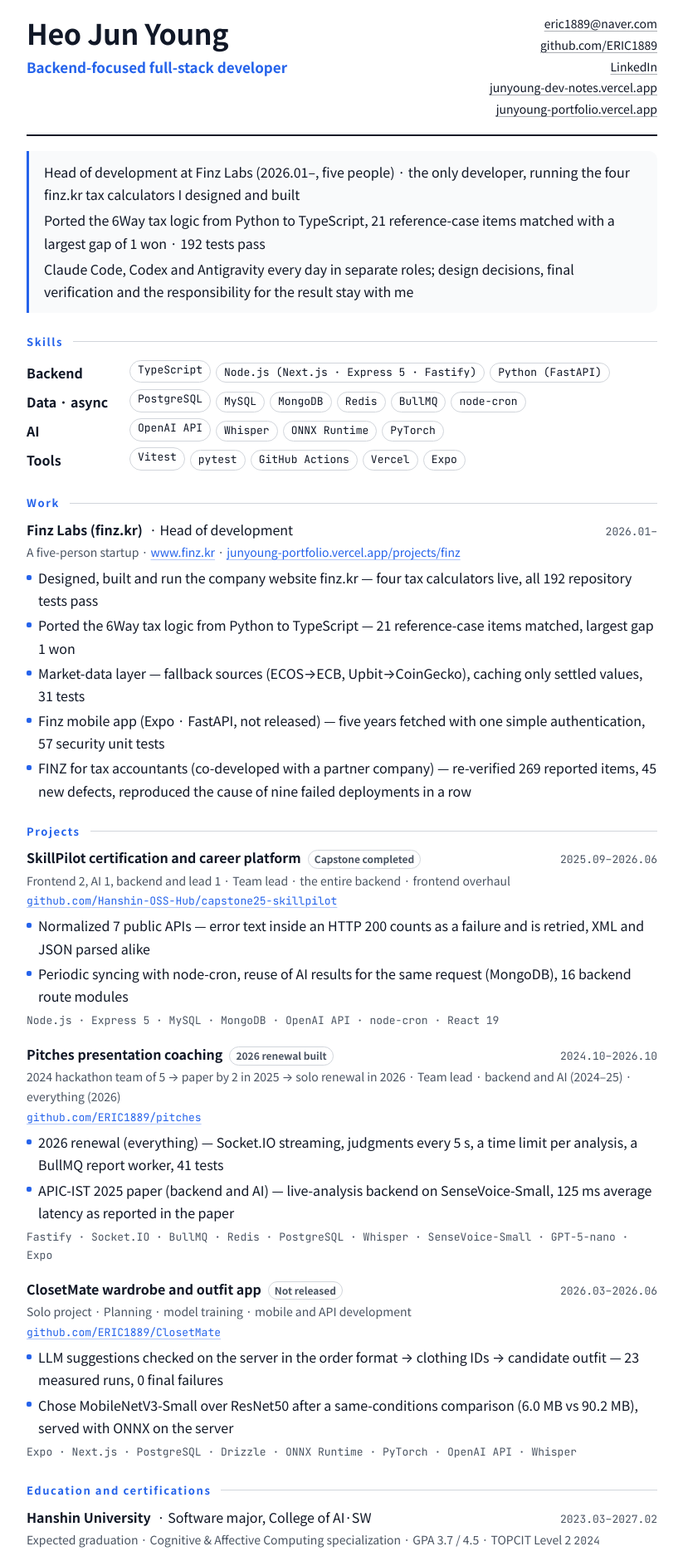
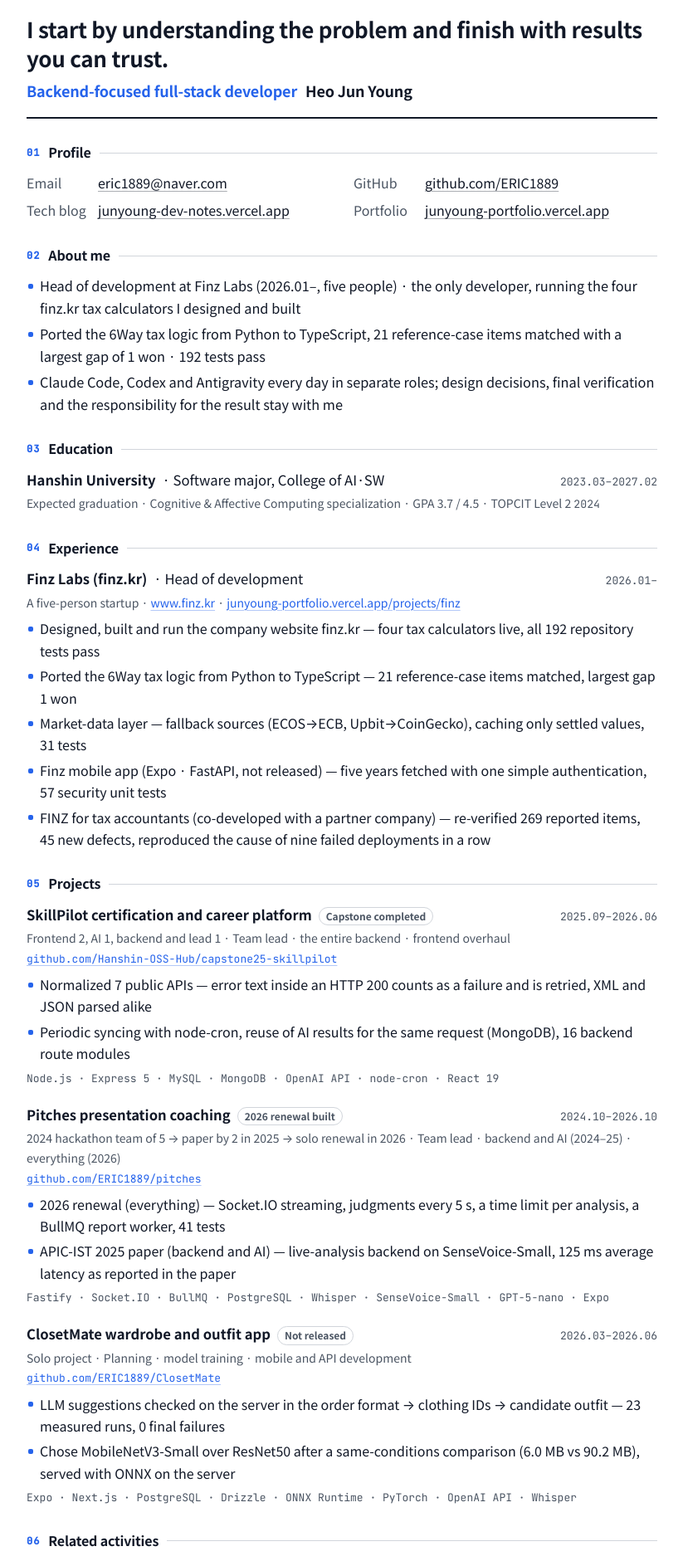
Before and after one commit to ERIC1889/portfolio, a Next.js app: page /resume in a window 1280 px wide. Shown: the part 160-2041 px from the top of the page at 83% size, without its empty margins (228-1051 px from the left). Built offline with nearby package versions, Linux system fonts and the light colour scheme.

Commit message:
resume: ten-step order (제목 · 직무명 · 인적 사항 · 자기 소개 · 학력 및 교육 사항 · 경력 · 프로젝트 · 직무 관련 활동 · 기타 경력 및 경험 · 스킬) with numbered sections, a profile table, larger type and line height; PDF reprinted (2 pages)

```diff
--- a/src/app/globals.css
+++ b/src/app/globals.css
@@ -1259,97 +1259,116 @@ a:hover {
 .resume-actions {
   margin-bottom: 24px;
 }
+.resume .wrap {
+  counter-reset: resume;
+}
 .resume-head {
-  display: grid;
-  grid-template-columns: minmax(0, 1fr) auto;
-  gap: 12px 32px;
-  align-items: start;
-  padding-bottom: 18px;
+  padding-bottom: 20px;
   border-bottom: 2px solid var(--text);
 }
-.resume-head h1 {
-  font-size: 34px;
+.resume-title {
+  font-size: 26px;
   font-weight: 800;
+  line-height: 1.35;
   letter-spacing: -0.01em;
+  word-break: keep-all;
 }
 .resume-role {
-  margin-top: 4px;
-  font-size: 17px;
+  margin-top: 10px;
+  font-size: 18px;
   font-weight: 600;
   color: var(--accent);
 }
-.resume-service {
-  margin-top: 8px;
-  font-size: 14px;
-  color: var(--text-2);
-}
-.resume-contacts {
-  display: grid;
-  gap: 2px;
-  justify-items: end;
-  margin: 0;
-  font-size: 14px;
-  text-align: right;
-}
-.resume-contacts a {
+.resume-name {
+  margin-left: 6px;
   color: var(--text);
 }
-.resume-summary {
-  display: grid;
-  gap: 4px;
-  margin-top: 18px;
-  padding: 12px 16px 12px 18px;
-  border-left: 3px solid var(--accent);
-  border-radius: 0 10px 10px 0;
-  background: var(--bg-subtle);
-  list-style: none;
-}
 .resume-part {
-  margin-top: 26px;
-}
-.resume-part h2 {
+  counter-increment: resume;
+  margin-top: 30px;
+}
+.resume-part > h2 {
   display: flex;
   align-items: center;
-  gap: 12px;
-  margin-bottom: 10px;
-  font-size: 13px;
+  gap: 10px;
+  margin-bottom: 12px;
+  font-size: 16px;
   font-weight: 700;
-  letter-spacing: 0.12em;
+}
+.resume-part > h2::before {
+  content: counter(resume, decimal-leading-zero);
+  font-family: var(--font-mono, ui-monospace, monospace);
+  font-size: 12px;
+  font-weight: 600;
+  letter-spacing: 0.08em;
   color: var(--accent);
 }
-.resume-part h2::after {
+.resume-part > h2::after {
   content: '';
   flex: 1;
   height: 1px;
   background: var(--border-strong);
 }
+.resume-group + .resume-group {
+  margin-top: 14px;
+}
+.resume-group h3 {
+  margin-bottom: 4px;
+  font-size: 13px;
+  font-weight: 700;
+  letter-spacing: 0.04em;
+  color: var(--text-2);
+}
 .resume-part ul:not(.resume-chips) {
   list-style: none;
   padding-left: 0;
 }
 .resume-part ul:not(.resume-chips) > li {
   position: relative;
-  padding-left: 14px;
+  padding-left: 16px;
+  line-height: 1.65;
 }
 .resume-part ul:not(.resume-chips) > li::before {
   content: '';
   position: absolute;
-  left: 0;
-  top: 0.62em;
+  left: 2px;
+  top: 0.68em;
   width: 6px;
   height: 6px;
   border-radius: 2px;
   background: var(--accent);
 }
 .resume-part li + li {
-  margin-top: 3px;
+  margin-top: 4px;
+}
+.resume-facts {
+  display: grid;
+  grid-template-columns: repeat(2, minmax(0, 1fr));
+  gap: 6px 28px;
+}
+.resume-facts > div {
+  display: grid;
+  grid-template-columns: 76px minmax(0, 1fr);
+  gap: 10px;
+}
+.resume-facts > .is-wide {
+  grid-column: 1 / -1;
+}
+.resume-facts dt {
+  color: var(--text-2);
+}
+.resume-facts a {
+  color: var(--text);
+}
+.resume-summary > li {
+  font-size: 1.02em;
 }
 .resume-skills > div {
   display: grid;
   grid-template-columns: 112px minmax(0, 1fr);
   gap: 12px;
   align-items: start;
-  padding: 3px 0;
+  padding: 4px 0;
 }
 .resume-skills dt {
   padding-top: 2px;
@@ -1363,21 +1382,22 @@ a:hover {
   padding: 0;
 }
 .resume-chips > li {
-  padding: 1px 9px;
+  padding: 1px 10px;
   border: 1px solid var(--border-strong);
   border-radius: 999px;
   font-family: var(--font-mono, ui-monospace, monospace);
   font-size: 13px;
-  line-height: 1.6;
+  line-height: 1.7;
 }
 .resume-item + .resume-item {
-  margin-top: 16px;
+  margin-top: 18px;
 }
 .resume-item-head {
   display: flex;
   justify-content: space-between;
   gap: 12px;
   align-items: baseline;
+  font-size: 1.04em;
 }
 .resume-item-title {
   display: inline-flex;
@@ -1392,7 +1412,7 @@ a:hover {
   font-size: 13px;
 }
 .resume-status {
-  padding: 0 7px;
+  padding: 0 8px;
   border: 1px solid var(--border-strong);
   border-radius: 999px;
   font-size: 12px;
@@ -1400,22 +1420,19 @@ a:hover {
   color: var(--text-2);
 }
 .resume-meta {
-  margin-top: 2px;
+  margin-top: 3px;
   font-size: 14px;
-}
-.resume-item ul {
-  margin-top: 5px;
-}
-.resume-item-summary {
-  margin-top: 6px;
 }
 .resume-links {
   margin-top: 2px;
   font-size: 13px;
   color: var(--text-2);
 }
+.resume-item ul {
+  margin-top: 6px;
+}
 .resume-stack {
-  margin-top: 5px;
+  margin-top: 6px;
   font-size: 13px;
   color: var(--text-2);
 }
@@ -1681,12 +1698,8 @@ a:hover {
     grid-template-columns: minmax(0, 1fr);
     gap: 4px;
   }
-  .resume-head {
+  .resume-facts {
     grid-template-columns: minmax(0, 1fr);
-  }
-  .resume-contacts {
-    justify-items: start;
-    text-align: left;
   }
   .resume-item-head,
   .resume-rows > li {
@@ -1720,8 +1733,8 @@ a:hover {
     margin: 12mm 14mm;
   }
   body {
-    font-size: 9.6pt;
-    line-height: 1.45;
+    font-size: 10.2pt;
+    line-height: 1.5;
   }
   .site-header,
   .site-footer,
@@ -1742,45 +1755,53 @@ a:hover {
     text-decoration: none;
   }
   .resume-head {
-    gap: 6pt 18pt;
-    padding-bottom: 8pt;
-  }
-  .resume-head h1 {
-    font-size: 21pt;
+    padding-bottom: 9pt;
+  }
+  .resume-title {
+    font-size: 15.5pt;
   }
   .resume-role {
-    margin-top: 1pt;
-    font-size: 11.5pt;
-  }
-  .resume-service {
-    margin-top: 4pt;
-    font-size: 9.2pt;
-  }
-  .resume-contacts {
-    font-size: 9.2pt;
-    gap: 0;
-  }
-  .resume-summary {
-    margin-top: 9pt;
-    padding: 6pt 10pt 6pt 11pt;
-    gap: 1pt;
-    background: #f3f6fb;
+    margin-top: 5pt;
+    font-size: 12pt;
   }
   .resume-part {
-    margin-top: 10pt;
-  }
-  .resume-part h2 {
-    margin-bottom: 5pt;
-    font-size: 9.5pt;
+    margin-top: 12pt;
+  }
+  .resume-part > h2 {
+    margin-bottom: 6pt;
+    font-size: 11pt;
     break-after: avoid;
   }
-  .resume-part h2::after {
+  .resume-part > h2::before {
+    font-size: 8.5pt;
+  }
+  .resume-part > h2::after {
     background: #cbd5e1;
+  }
+  .resume-group + .resume-group {
+    margin-top: 7pt;
+  }
+  .resume-group h3 {
+    margin-bottom: 2pt;
+    font-size: 9pt;
+  }
+  .resume-part ul:not(.resume-chips) > li {
+    line-height: 1.55;
+  }
+  .resume-part li + li {
+    margin-top: 2pt;
+  }
+  .resume-facts {
+    gap: 2pt 18pt;
+  }
+  .resume-facts > div {
+    grid-template-columns: 52pt minmax(0, 1fr);
+    gap: 6pt;
   }
   .resume-skills > div {
     grid-template-columns: 78pt minmax(0, 1fr);
     gap: 8pt;
-    padding: 1.5pt 0;
+    padding: 2pt 0;
   }
   .resume-chips {
     gap: 3pt 4pt;
@@ -1788,22 +1809,26 @@ a:hover {
   .resume-chips > li {
     padding: 0 6pt;
     border-color: #cbd5e1;
-    font-size: 8.4pt;
-    line-height: 1.55;
+    font-size: 8.6pt;
+    line-height: 1.6;
   }
   .resume-item + .resume-item {
-    margin-top: 7pt;
+    margin-top: 8pt;
   }
   .resume-item,
-  .resume-skills > div {
+  .resume-skills > div,
+  .resume-group {
     break-inside: avoid;
+  }
+  .resume-item-head {
+    font-size: 10.4pt;
   }
   .resume-period,
   .resume-date,
   .resume-meta,
   .resume-links,
   .resume-stack {
-    font-size: 8.6pt;
+    font-size: 8.8pt;
   }
   .resume-status {
     border-color: #cbd5e1;
--- a/src/components/pages/Resume.tsx
+++ b/src/components/pages/Resume.tsx
@@ -5,7 +5,7 @@ import { useLang } from '@/components/providers/LanguageProvider'
 import type { Activity } from '@/content/select'
 import { projectTitle, selectPaperCounts } from '@/content/select'
 import type { Archive, Award, L, Profile, Project, ResumeVariant } from '@/content/types'
-import { ARCHIVE_HEADINGS, PAPER_KINDS, SECTION_TITLES, UI, authorOrderLabel } from '@/content/ui'
+import { ARCHIVE_HEADINGS, PAPER_KINDS, RESUME_SECTIONS, UI, authorOrderLabel } from '@/content/ui'
 
 type Props = { profile: Profile; archive: Archive; projects: Project[]; topAwards: Award[]; topActivities: Activity[]; siteUrl: string; variant: ResumeVariant }
 
@@ -13,6 +13,7 @@ type Props = { profile: Profile; archive: Archive; projects: Project[]; topAward
 const startOf = (range: string) => range.split('~')[0].trim()
 const host = (url: string) => url.replace(/^https?:\/\//, '').replace(/\/$/, '')
 
+/** Numbered section; the number comes from a CSS counter so the heading text stays clean */
 function Part({ title, children }: { title: L; children: ReactNode }) {
   const { t } = useLang()
   return (
@@ -33,6 +34,14 @@ function Chips({ items }: { items: string[] }) {
   )
 }
 
+function Head({ title, period }: { title: ReactNode; period: string }) {
+  return (
+    <p className="resume-item-head">
+      <span className="resume-item-title">{title}</span> <span className="mono resume-period">{period}</span>
+    </p>
+  )
+}
+
 export function Resume({ profile, archive, projects, topAwards, topActivities, siteUrl, variant }: Props) {
   const { t } = useLang()
   // Work goes under 경력; the project list keeps the owner's own projects
@@ -45,8 +54,10 @@ export function Resume({ profile, archive, projects, topAwards, topActivities, s
   // Newest first on the résumé; the home page keeps the owner's own order
   const awards = [...topAwards].sort((a, b) => startOf(b.date).localeCompare(startOf(a.date)))
   const activities = [...topActivities].sort((a, b) => startOf(b.period).localeCompare(startOf(a.period)))
+  const others = variant.otherExperiences.flatMap((name) => archive.activities.filter((activity) => activity.name.ko === name))
   const otherAwards = archive.awards.length - topAwards.length
   const archiveUrl = `${siteUrl}/archive`
+  const contacts = profile.contacts.filter((contact) => contact.kind !== 'linkedin')
   return (
     <main id="main" className="page resume">
       <div className="wrap narrow">
@@ -57,59 +68,89 @@ export function Resume({ profile, archive, projects, topAwards, topActivities, s
         </p>
 
         <header className="resume-head">
-          <div className="resume-head-main">
-            <h1>{t(profile.name)}</h1>
-            <p className="resume-role">{t(variant.role ?? profile.role)}</p>
-            {variant.service && <p className="resume-service">{t(variant.service)}</p>}
-          </div>
-          <ul className="resume-contacts">
-            {variant.phone && (
-              <li>
-                <a href={`tel:${variant.phone.replace(/[^+\d]/g, '')}`}>{variant.phone}</a>
-              </li>
-            )}
-            {profile.contacts.map((contact) => (
-              <li key={contact.kind}>
-                <a href={contact.href}>{contact.value}</a>
-              </li>
-            ))}
-            <li>
-              <a href={siteUrl}>{host(siteUrl)}</a>
-            </li>
-          </ul>
+          <p className="resume-title">{t(profile.quote).replace('\n', ' ')}</p>
+          <h1 className="resume-role">
+            {t(variant.role ?? profile.role)} <span className="resume-name">{t(profile.name)}</span>
+          </h1>
         </header>
 
-        <ul className="resume-summary" aria-label={t(UI.resumeSummary)}>
+        <Part title={RESUME_SECTIONS.profile}>
+          <dl className="resume-facts">
+            {variant.phone && (
+              <div>
+                <dt>{t(UI.resumePhone)}</dt>
+                <dd>
+                  <a href={`tel:${variant.phone.replace(/[^+\d]/g, '')}`}>{variant.phone}</a>
+                </dd>
+              </div>
+            )}
+            {contacts.map((contact) => (
+              <div key={contact.kind}>
+                <dt>{t(contact.label)}</dt>
+                <dd>
+                  <a href={contact.href}>{contact.value}</a>
+                </dd>
+              </div>
+            ))}
+            <div>
+              <dt>{t(UI.resumeSite)}</dt>
+              <dd>
+                <a href={siteUrl}>{host(siteUrl)}</a>
+              </dd>
+            </div>
+            {variant.service && (
+              <div className="is-wide">
+                <dt>{t(UI.resumeService)}</dt>
+                <dd className="resume-service">{t(variant.service)}</dd>
+              </div>
+            )}
+          </dl>
+        </Part>
+
+        <Part title={RESUME_SECTIONS.intro}>
+          <ul className="resume-summary">
             {variant.summary.map((line) => (
               <li key={line.ko}>{t(line)}</li>
             ))}
           </ul>
-
-        <Part title={SECTION_TITLES.skills}>
-          <dl className="resume-skills">
-            {variant.skills.map((row) => (
-              <div key={row.area.ko}>
-                <dt>{t(row.area)}</dt>
-                <dd>
-                  <Chips items={row.items} />
-                </dd>
-              </div>
-            ))}
-          </dl>
         </Part>
 
-        <Part title={ARCHIVE_HEADINGS.experience}>
+        <Part title={RESUME_SECTIONS.education}>
+          <div className="resume-item">
+            <Head
+              title={
+                <>
+                  <strong>{t(archive.education.school)}</strong> · {t(archive.education.major)}
+                </>
+              }
+              period={archive.education.period}
+            />
+            <p className="muted resume-meta">
+              {t(archive.education.note)} · {t(UI.gpa)} {archive.education.gpa}
+              {archive.certs.map((cert) => (
+                <span key={cert.name.ko}>
+                  {' · '}
+                  {t(cert.name)} <span className="mono">{t(cert.detail)}</span>
+                </span>
+              ))}
+            </p>
+          </div>
+        </Part>
+
+        <Part title={RESUME_SECTIONS.career}>
           {archive.experience.map((job) => {
             const linked = work.find((project) => project.slug === job.project)
             const site = linked?.links?.find((link) => link.kind === 'site')?.href
             return (
               <div key={job.org.ko} className="resume-item">
-                <p className="resume-item-head">
-                  <span className="resume-item-title">
+                <Head
+                  title={
+                    <>
                       <strong>{t(job.org)}</strong> · {t(job.title)}
-                  </span>{' '}
-                  <span className="mono resume-period">{job.period}</span>
-                </p>
+                    </>
+                  }
+                  period={job.period}
+                />
                 <p className="muted resume-meta">
                   {t(job.context)}
                   {site && (
@@ -137,23 +178,27 @@ export function Resume({ profile, archive, projects, topAwards, topActivities, s
           })}
         </Part>
 
-        <Part title={{ ko: '프로젝트', en: 'Projects' }}>
+        <Part title={RESUME_SECTIONS.projects}>
           {own.map((project) => {
             const repo = project.links?.find((link) => link.kind === 'code')?.href
             const meta = [project.team, project.role].flatMap((part) => (part ? [t(part)] : [])).join(' · ')
             return (
               <div key={project.slug} className="resume-item">
-                <p className="resume-item-head">
-                  <span className="resume-item-title">
+                <Head
+                  title={
+                    <>
                       <strong>{t(projectTitle(project))}</strong>
                       {project.status && <span className="resume-status">{t(project.status)}</span>}
-                  </span>{' '}
-                  <span className="mono resume-period">{project.period}</span>
-                </p>
+                    </>
+                  }
+                  period={project.period}
+                />
                 <p className="muted resume-meta">{meta}</p>
                 {repo && (
                   <p className="mono resume-links">
-                    <a href={repo}>{host(repo)}</a>
+                    <a href={repo} className="resume-repo">
+                      {host(repo)}
+                    </a>
                   </p>
                 )}
                 <ul>
@@ -167,25 +212,9 @@ export function Resume({ profile, archive, projects, topAwards, topActivities, s
           })}
         </Part>
 
-        <Part title={ARCHIVE_HEADINGS.educationAndCerts}>
-          <p className="resume-item-head">
-            <span className="resume-item-title">
-              <strong>{t(archive.education.school)}</strong> · {t(archive.education.major)}
-            </span>{' '}
-            <span className="mono resume-period">{archive.education.period}</span>
-          </p>
-          <p className="muted resume-meta">
-            {t(archive.education.note)} · {t(UI.gpa)} {archive.education.gpa}
-            {archive.certs.map((cert) => (
-              <span key={cert.name.ko}>
-                {' · '}
-                {t(cert.name)} <span className="mono">{t(cert.detail)}</span>
-              </span>
-            ))}
-          </p>
-        </Part>
-
-        <Part title={{ ko: '수상·활동', en: 'Awards and activities' }}>
+        <Part title={RESUME_SECTIONS.activities}>
+          <div className="resume-group">
+            <h3>{t(UI.resumeAwards)}</h3>
             <ul className="resume-rows">
               {awards.map((award) => {
                 const name = nameOf(award.project)
@@ -199,24 +228,16 @@ export function Resume({ profile, archive, projects, topAwards, topActivities, s
                   </li>
                 )
               })}
-            {activities.map((activity) => (
-              <li key={activity.name.ko}>
-                <span>
-                  {t(activity.name)} — {t(activity.org)}
-                </span>{' '}
-                <span className="mono resume-date">{activity.period}</span>
-              </li>
-            ))}
             </ul>
             {otherAwards > 0 && (
               <p className="muted resume-meta">
-              {t({ ko: `수상 외 ${otherAwards}건 · 전체 기록 `, en: `${otherAwards} more awards · full record ` })}
+                {t({ ko: `외 ${otherAwards}건 · 전체 기록 `, en: `${otherAwards} more · full record ` })}
                 <a href={archiveUrl}>{host(archiveUrl)}</a>
               </p>
             )}
-        </Part>
-
-        <Part title={UI.papers}>
+          </div>
+          <div className="resume-group">
+            <h3>{t(UI.papers)}</h3>
             <p className="resume-meta">
               {t({
                 ko: `학술대회 논문 ${counts.conference}편 (국제 ${counts.international}편 · 1저자 ${counts.firstAuthor}편)`,
@@ -232,6 +253,46 @@ export function Resume({ profile, archive, projects, topAwards, topActivities, s
                 </li>
               ))}
             </ul>
+          </div>
+          <div className="resume-group">
+            <h3>{t(UI.resumeActivities)}</h3>
+            <ul className="resume-rows">
+              {activities.map((activity) => (
+                <li key={activity.name.ko}>
+                  <span>
+                    {t(activity.name)} — {t(activity.org)}
+                  </span>{' '}
+                  <span className="mono resume-date">{activity.period}</span>
+                </li>
+              ))}
+            </ul>
+          </div>
+        </Part>
+
+        <Part title={RESUME_SECTIONS.other}>
+          <ul className="resume-rows">
+            {others.map((activity) => (
+              <li key={activity.name.ko}>
+                <span>
+                  <strong>{t(activity.name)}</strong> — {t(activity.org)}
+                </span>{' '}
+                <span className="mono resume-date">{activity.period}</span>
+              </li>
+            ))}
+          </ul>
+        </Part>
+
+        <Part title={RESUME_SECTIONS.skills}>
+          <dl className="resume-skills">
+            {variant.skills.map((row) => (
+              <div key={row.area.ko}>
+                <dt>{t(row.area)}</dt>
+                <dd>
+                  <Chips items={row.items} />
+                </dd>
+              </div>
+            ))}
+          </dl>
         </Part>
       </div>
     </main>
--- a/src/content/cases/pitches.ts
+++ b/src/content/cases/pitches.ts
@@ -39,7 +39,7 @@ export const pitches: Project = {
     ['2026 리뉴얼(전체) — Socket.IO 스트리밍, 5초 단위 판정, 분석별 대기 시간 제한, BullMQ 보고서 워커, 테스트 41개', '2026 renewal (everything) — Socket.IO streaming, judgments every 5 s, a time limit per analysis, a BullMQ report worker, 41 tests'],
     ['APIC-IST 2025 논문(백엔드·AI) — SenseVoice-Small 실시간 분석 백엔드, 지연 평균 125ms(논문 보고값)', 'APIC-IST 2025 paper (backend and AI) — live-analysis backend on SenseVoice-Small, 125 ms average latency as reported in the paper'],
   ]),
-  resumeStack: ['Fastify', 'Socket.IO', 'BullMQ', 'Redis', 'PostgreSQL', 'Whisper', 'SenseVoice-Small', 'GPT-5-nano', 'Expo'],
+  resumeStack: ['Fastify', 'Socket.IO', 'BullMQ', 'PostgreSQL', 'Whisper', 'SenseVoice-Small', 'GPT-5-nano', 'Expo'],
   contribution: {
     direct: pairs([
       ['팀 버전: 백엔드 개발, AI 모델 선정·적용, 연구와 발표, 논문 2저자', 'Team version: backend, choosing and applying the AI models, research and presenting, second author of the paper'],
--- a/src/content/resume.ts
+++ b/src/content/resume.ts
@@ -20,9 +20,12 @@ const SKILLS: ResumeVariant['skills'] = [
 /** Listed in full; the other conference papers are counted in one line */
 const TOP_PAPERS = ['Pitches: Real-Time Presentation Coaching with Low-Latency Speech Analysis and Generative AI', 'LLM을 활용한 실시간 회의 인지·감성 분석 웹 시스템의 설계 및 구현']
 
-export const RESUME_SITE: ResumeVariant = { id: 'site', summary: SUMMARY, skills: SKILLS, topPapers: TOP_PAPERS }
+/** Organisation experience that is not developer work but shows how the owner works with people */
+const OTHER = ['웹 프로그래밍 멘토링 멘토 · 스터디 리더', '오산시 해커톤 대회 멘토', '어학 연수']
+
+export const RESUME_SITE: ResumeVariant = { id: 'site', summary: SUMMARY, skills: SKILLS, topPapers: TOP_PAPERS, otherExperiences: OTHER }
 
 /** The submission copy for 당근: a backend title and the 병역·입사 line, which stays out of the public site and the repository */
 export function daangnVariant(service?: L, phone?: string): ResumeVariant {
-  return { id: 'daangn', role: k('백엔드 개발자', 'Backend developer'), service, phone, summary: SUMMARY, skills: SKILLS, topPapers: TOP_PAPERS }
+  return { id: 'daangn', role: k('백엔드 개발자', 'Backend developer'), service, phone, summary: SUMMARY, skills: SKILLS, topPapers: TOP_PAPERS, otherExperiences: OTHER }
 }
--- a/src/content/types.ts
+++ b/src/content/types.ts
@@ -244,6 +244,8 @@ export interface ResumeVariant {
   skills: { area: L; items: string[] }[]
   /** Titles of the conference papers listed in full; the rest are counted */
   topPapers: string[]
+  /** Names of archive activities shown under 기타 경력 및 경험 */
+  otherExperiences: string[]
 }
 
 export interface Profile {
--- a/src/content/ui.ts
+++ b/src/content/ui.ts
@@ -243,4 +243,21 @@ export const UI = {
   },
   resumePdf: { ko: 'PDF 내려받기', en: 'Download PDF' },
   resumeSummary: { ko: '요약', en: 'Summary' },
+  resumePhone: { ko: '전화', en: 'Phone' },
+  resumeSite: { ko: '포트폴리오', en: 'Portfolio' },
+  resumeService: { ko: '병역 · 입사', en: 'Service · start' },
+  resumeAwards: { ko: '수상', en: 'Awards' },
+  resumeActivities: { ko: '활동', en: 'Activities' },
 } satisfies Record<string, L>
+
+/** Section titles of the résumé, in the order a Korean developer résumé is read: 제목·직무명 in the header, then these */
+export const RESUME_SECTIONS = {
+  profile: { ko: '인적 사항', en: 'Profile' },
+  intro: { ko: '자기 소개', en: 'About me' },
+  education: { ko: '학력 및 교육 사항', en: 'Education' },
+  career: { ko: '경력', en: 'Experience' },
+  projects: { ko: '프로젝트', en: 'Projects' },
+  activities: { ko: '직무 관련 활동', en: 'Related activities' },
+  other: { ko: '기타 경력 및 경험', en: 'Other experience' },
+  skills: { ko: '스킬', en: 'Skills' },
+} satisfies Record<string, L>
```
Also changed, not shown: 2 other files (tests, documents, lock files or other folders). Lines whose indentation alone changed are shown as unchanged.
